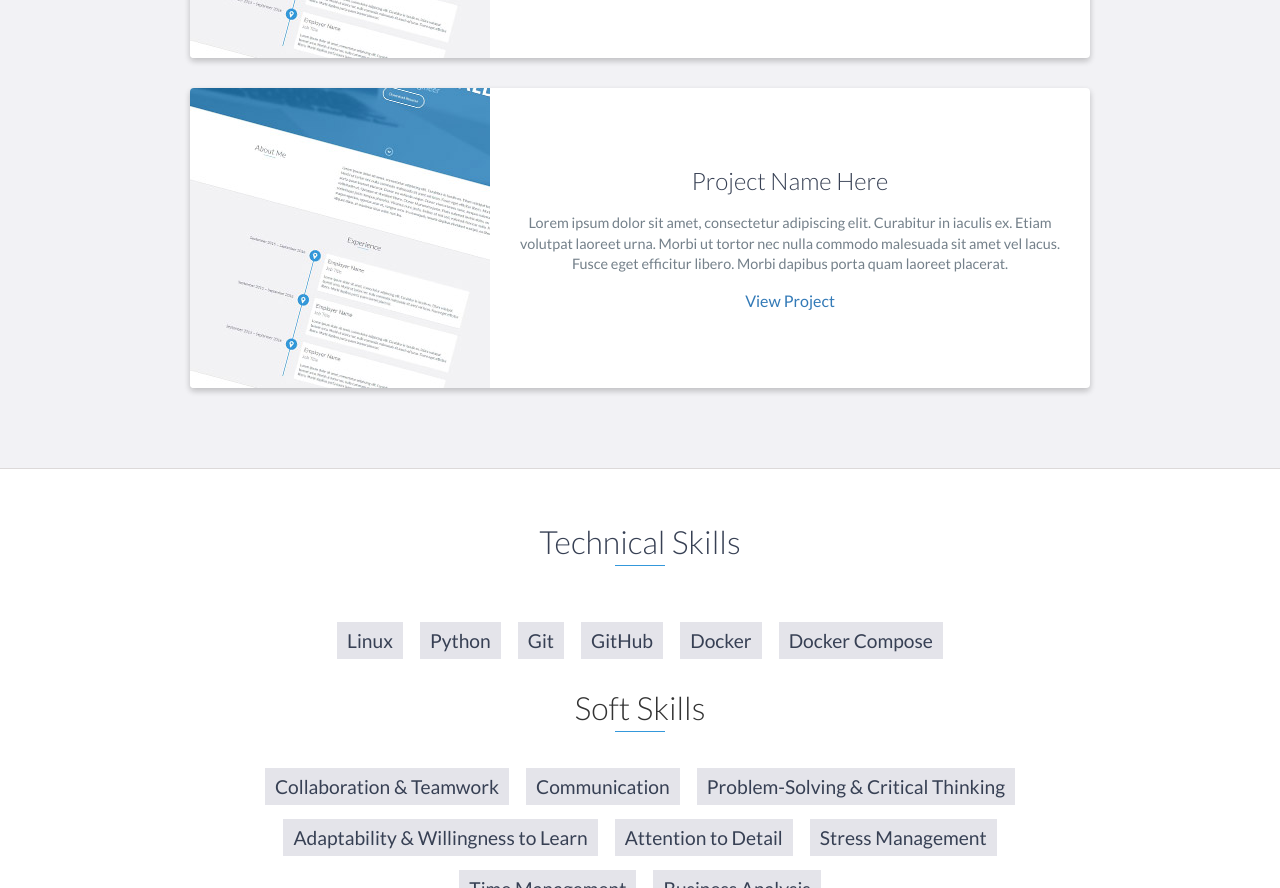
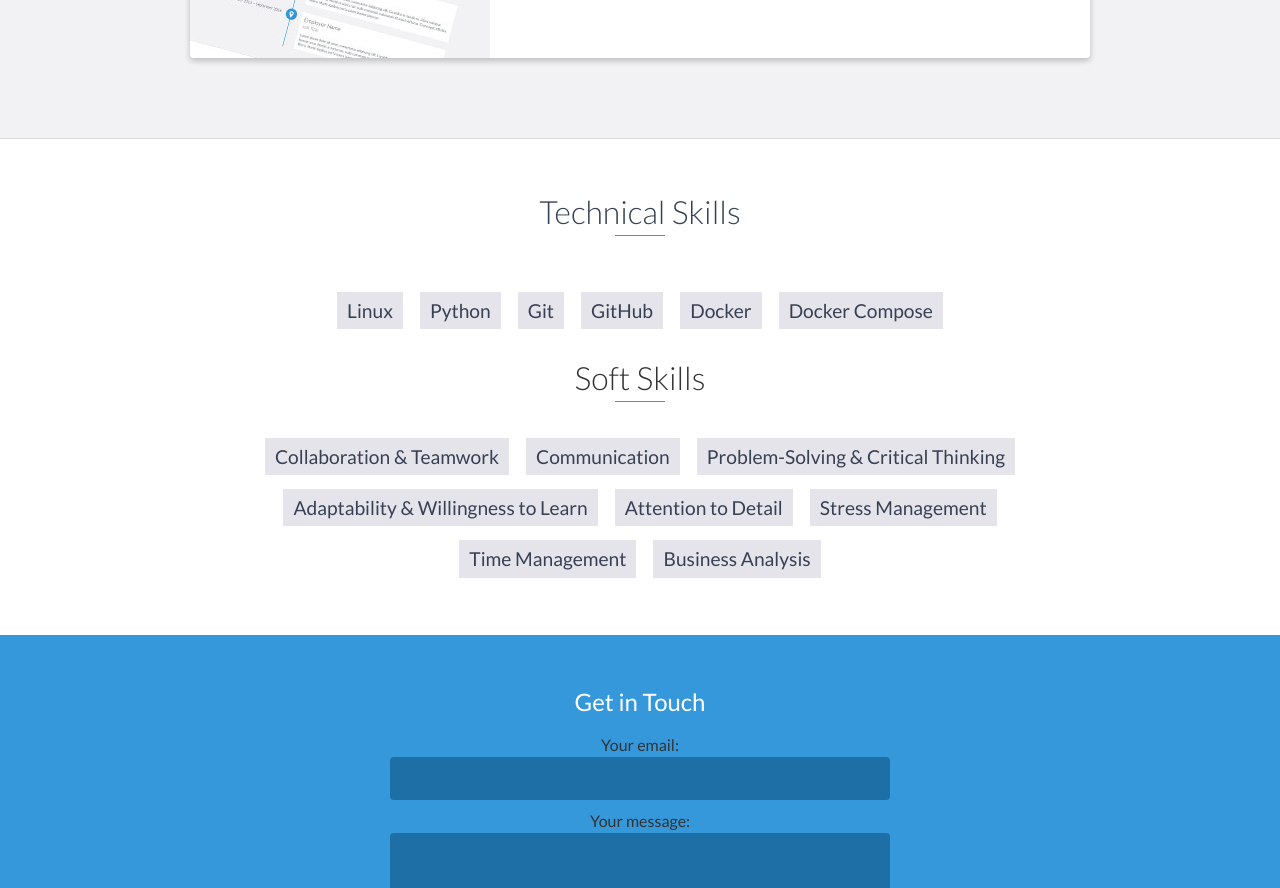
Before and after one commit to DLitov/DLitov.github.io, a plain HTML site: page index.html in a window 1280 px wide. Shown: the part 4105-4993 px from the top of the page. Drawn offline with nearby package versions, Linux system fonts and the light colour scheme.

Commit message:
Update index.html

```diff
--- a/index.html
+++ b/index.html
@@ -195,22 +195,6 @@
                     <!-- End .project-info -->
                 </div>
                 <!-- End .project -->
-
-                <div class="project shadow-large">
-                    <div class="project-image">
-                        <img src="images/project.jpg" />
-                    </div>
-                    <!-- End .project-image -->
-                    <div class="project-info">
-                        <h3>Project Name Here</h3>
-                        <p>
-                            Lorem ipsum dolor sit amet, consectetur adipiscing elit. Curabitur in iaculis ex. Etiam volutpat laoreet urna. Morbi ut tortor nec nulla commodo malesuada sit amet vel lacus. Fusce eget efficitur libero. Morbi dapibus porta quam laoreet placerat.
-                        </p>
-                        <a href="#">View Project</a>
-                    </div>
-                    <!-- End .project-info -->
-                </div>
-                <!-- End .project -->
             </div>
         </div>
     </div>
```
